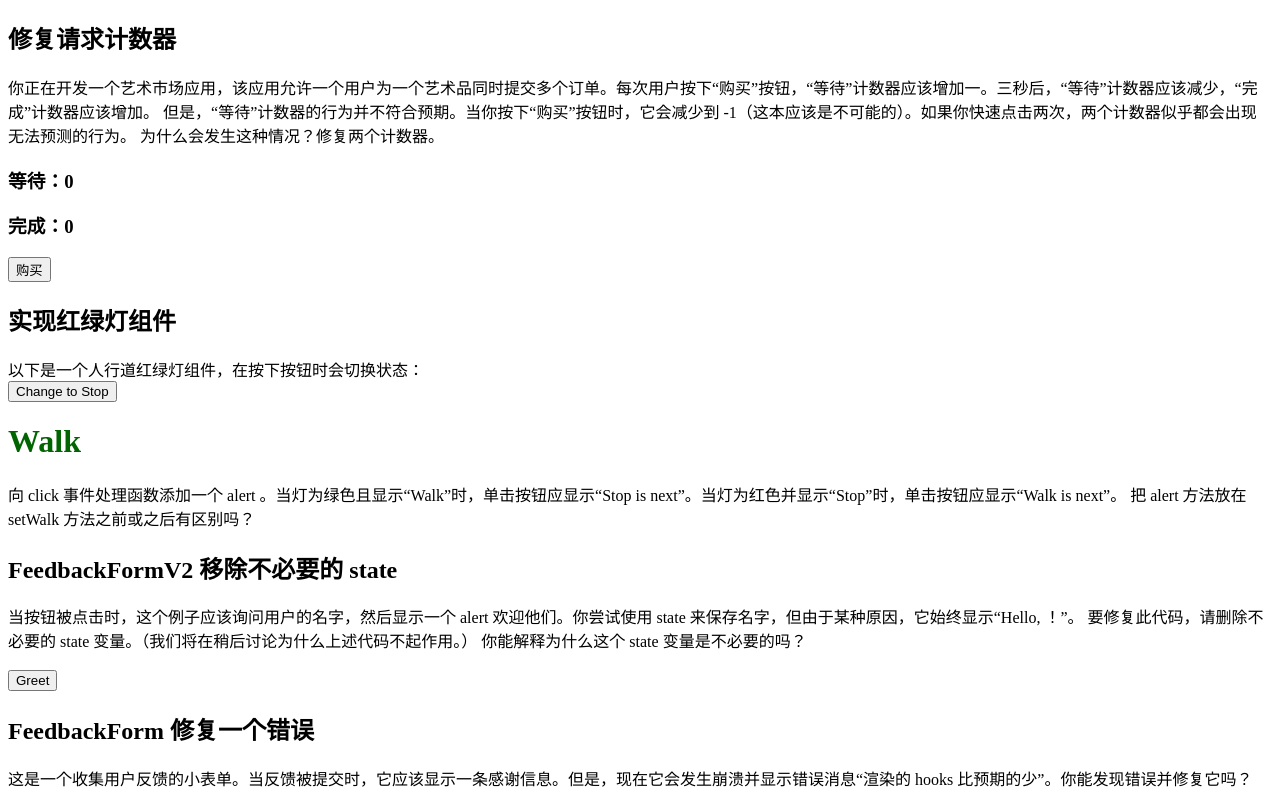
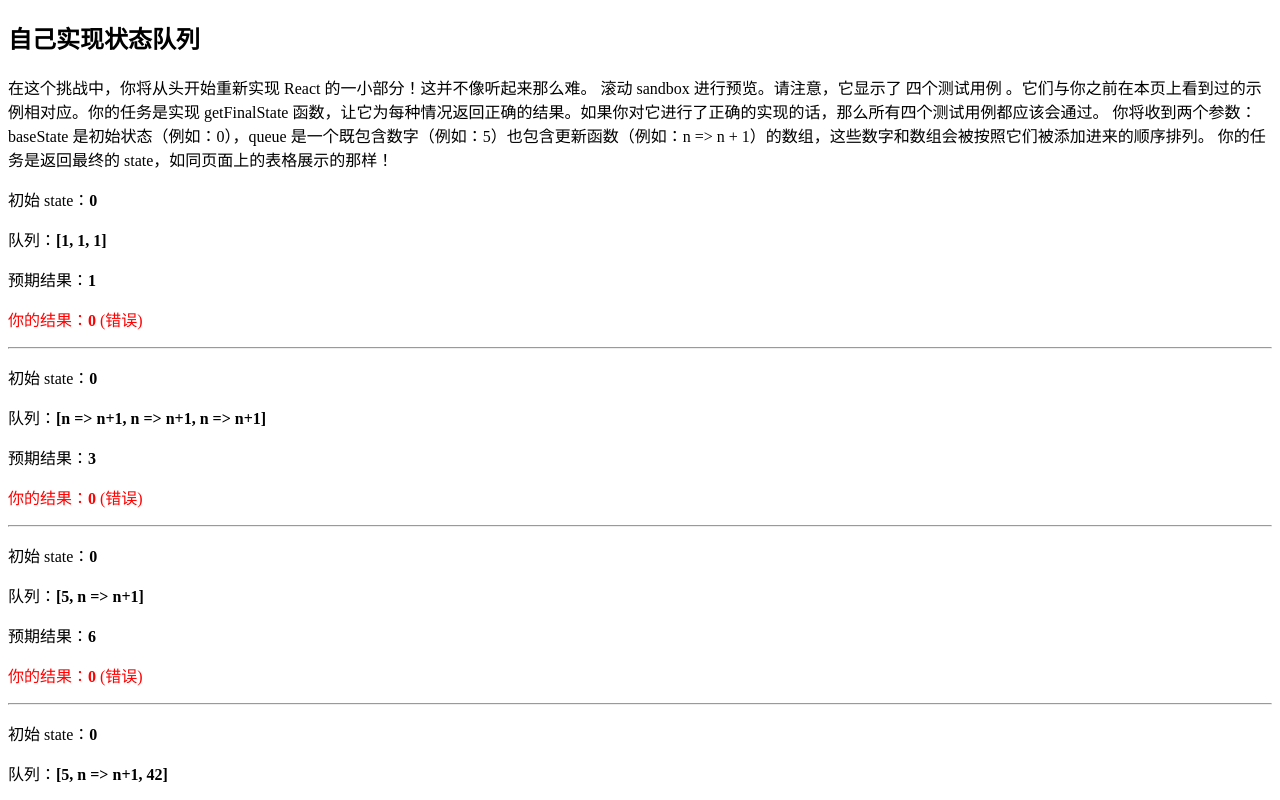
Before and after one commit to eeezgame/react-challenges, a React (Vite) app: page / in a window 1280 px wide. Shown: the top 800 px of the page. Built offline with nearby package versions, Linux system fonts and the light colour scheme.

Commit message:
upload challenge: ProcessQueueTestCase

```diff
--- a/src/App.tsx
+++ b/src/App.tsx
@@ -6,11 +6,24 @@ import FeedbackForm from './challenges/FeedbackForm/FeedbackForm'
 import FeedbackFormV2 from './challenges/FeedbackFormV2/FeedbackFormV2'
 import TrafficLight from './challenges/TrafficLight/TrafficLight'
 import RequestTracker from './challenges/RequestTracker/RequestTracker'
+import ProcessQueueTestCase from './challenges/ProcessQueueTestCase/ProcessQueueTestCase'
 
 function App() {
 
   return (
     <>
+
+      <h2>自己实现状态队列</h2>
+      <div>
+        {`在这个挑战中，你将从头开始重新实现 React 的一小部分！这并不像听起来那么难。
+
+        滚动 sandbox 进行预览。请注意，它显示了 四个测试用例 。它们与你之前在本页上看到过的示例相对应。你的任务是实现 getFinalState 函数，让它为每种情况返回正确的结果。如果你对它进行了正确的实现的话，那么所有四个测试用例都应该会通过。
+
+        你将收到两个参数：baseState 是初始状态（例如：0），queue 是一个既包含数字（例如：5）也包含更新函数（例如：n => n + 1）的数组，这些数字和数组会被按照它们被添加进来的顺序排列。
+
+        你的任务是返回最终的 state，如同页面上的表格展示的那样！`}
+      </div>
+      <ProcessQueueTestCase></ProcessQueueTestCase>
 
       <h2>修复请求计数器</h2>
       <div>
--- /dev/null
+++ b/src/challenges/ProcessQueueTestCase/ProcessQueueTestCase.tsx
@@ -0,0 +1,78 @@
+import { getFinalState } from './processQueue.js';
+
+function increment(n: number) {
+    return n + 1;
+}
+increment.toString = () => 'n => n+1';
+
+export default function ProcessQueueTestCase() {
+    return (
+        <>
+            <TestCase
+                baseState={0}
+                queue={[1, 1, 1]}
+                expected={1}
+            />
+            <hr />
+            <TestCase
+                baseState={0}
+                queue={[
+                    increment.toString(),
+                    increment.toString(),
+                    increment.toString()
+                ]}
+                expected={3}
+            />
+            <hr />
+            <TestCase
+                baseState={0}
+                queue={[
+                    5,
+                    increment.toString(),
+                ]}
+                expected={6}
+            />
+            <hr />
+            <TestCase
+                baseState={0}
+                queue={[
+                    5,
+                    increment.toString(),
+                    42,
+                ]}
+                expected={42}
+            />
+        </>
+    );
+}
+
+function TestCase({
+    baseState,
+    queue,
+    expected
+}: {
+    baseState: number
+    queue: (number | string)[],
+    expected: number
+}) {
+    const actual = getFinalState(baseState, queue);
+    return (
+        <>
+            <p>初始 state：<b>{baseState}</b></p>
+            <p>队列：<b>[{queue.join(', ')}]</b></p>
+            <p>预期结果：<b>{expected}</b></p>
+            <p style={{
+                color: actual === expected ?
+                    'green' :
+                    'red'
+            }}>
+                你的结果：<b>{actual}</b>
+                {' '}
+                ({actual === expected ?
+                    '正确' :
+                    '错误'
+                })
+            </p>
+        </>
+    );
+}
--- /dev/null
+++ b/src/challenges/ProcessQueueTestCase/processQueue.tsx
@@ -0,0 +1,7 @@
+export function getFinalState(baseState:number, queue:(number | string)[]) {
+    let finalState = baseState;
+
+    // TODO: 对队列做些什么...
+
+    return finalState;
+  }
```
